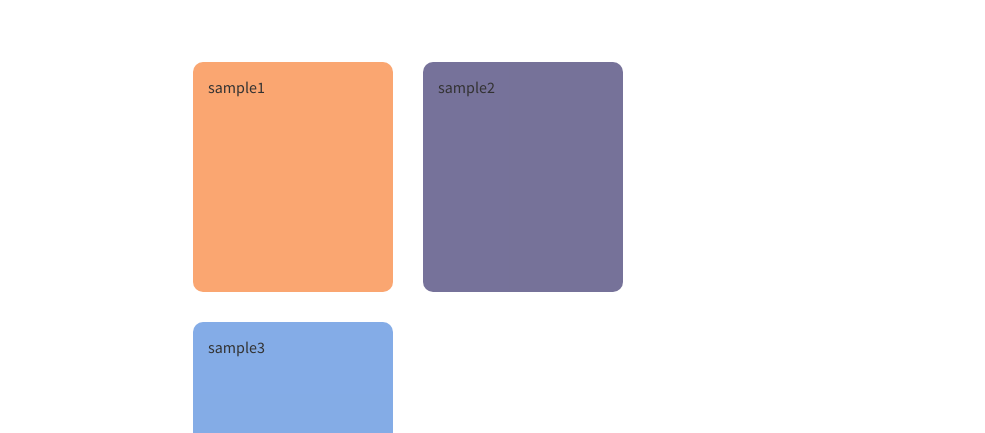
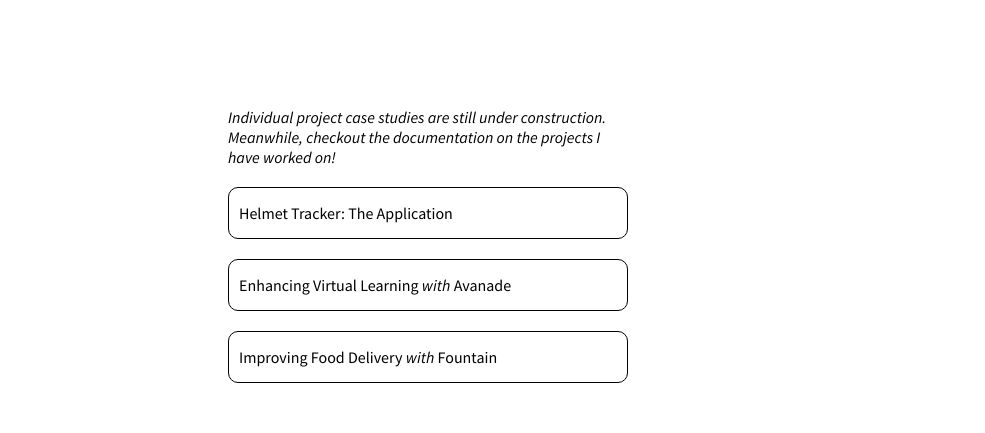
Before and after one commit to raghavmandadi/Raghavs-Portfolio, a plain HTML site: page index.html in a window 1280 px wide. Shown: the part 623-1056 px from the top of the page, 0-985 px from the left. Drawn offline with Linux system fonts and the light colour scheme; grey boxes are pictures that could not be loaded.

Commit message:
homepage with doc links

```diff
--- a/css/home.css
+++ b/css/home.css
@@ -49,9 +49,6 @@
     margin: 15px;
     padding: 15px;
     transition: all .2s ease-in-out;
-
-
-
     border-radius: 10px;
 
 }
@@ -70,6 +67,23 @@
 .featuredContBox:hover { transform: scale(1.03); }
 
 
+.docLinks {
+    width: 400px;
+    padding: 100px;
+
+}
+.docLinkIntro {
+    margin-top: 10px;
+}
+.featuredDocument {
+    margin: 20px 0px;
+    border: solid 1px;
+    height: 50px;
+    border-radius: 10px;
+    line-height: 50px;
+    padding: 0px 10px;
+}
+
 /* HOME PAGE IMAGE */
 
 .me-image {
--- a/index.html
+++ b/index.html
@@ -18,7 +18,7 @@
             <header class="universal-header">
                 <a href="index.html"><h1 class="name-title">Raghav Mandadi</h1></a>
                 <nav class="header-links">
-                    <a href="mywork.html"><h2>My Work</h2></a>
+                    <a href="#"><h2>My Work</h2></a>
                     <a href="aboutme.html"><h2>About Me</h2></a>
                 </nav>
             </header>
@@ -35,12 +35,20 @@
                 </div>
 
             </section>
-            <section class="featuredWork">
+
+            <section class="docLinks">
+                <div class="docLinkIntro"><i>Individual project case studies are still under construction. Meanwhile, checkout the documentation on the projects I have worked on!</i></div>
+                <a href="https://pdfhost.io/v/VJ1NNMVIA_Final_Documentation.pdf"><div class="featuredDocument">Helmet Tracker: The Application</div></a>
+                <a href="#"><div class="featuredDocument">Enhancing Virtual Learning <i>with</i> Avanade</div></a>
+                <a href="https://pdfhost.io/v/0nbPq6jQn_Fountain_Documentationpdf.pdf"><div class="featuredDocument">Improving Food Delivery <i>with</i> Fountain</div></a>
+            </section>
+
+            <!-- <section class="featuredWork">
                 <a href="#"><div class="featuredContBox contBox1">sample1</div></a>
                 <a href="#"><div class="featuredContBox contBox2">sample2</div></a>
                 <a href="#"><div class="featuredContBox contBox3">sample3</div></a>
                 <div class="featuredContBox contBox4" style="display: none;">sample4</div>
-            </section>
+            </section> -->
 
         </div>
 
```
